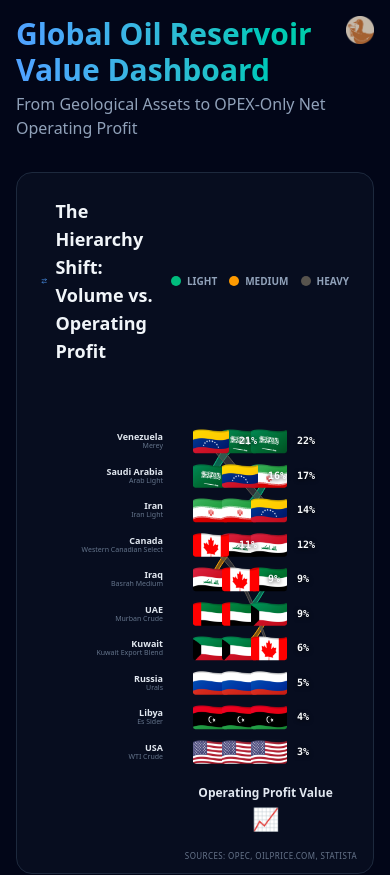
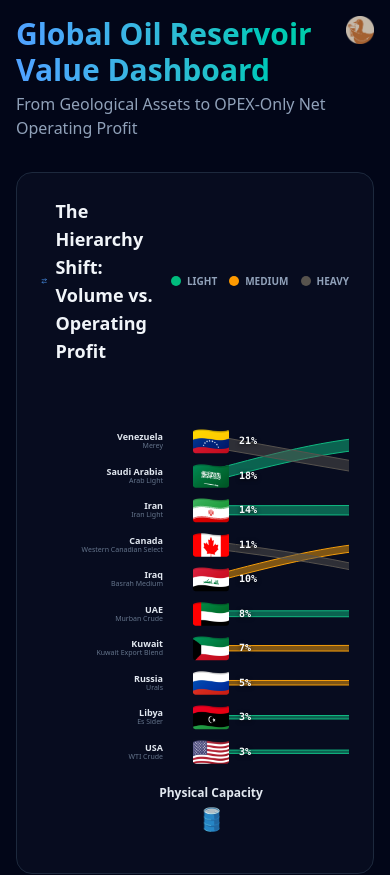
Before and after one commit to mldwr/oil-dashboard, a React (Vite) app: page / in a window 390 px wide. Shown: the top 875 px of the page. Built offline with nearby package versions, Linux system fonts and the light colour scheme.

Commit message:
Enhance chart responsiveness by adding overflow-x-auto and min-width styles

```diff
--- a/src/components/BumpChart.jsx
+++ b/src/components/BumpChart.jsx
@@ -30,7 +30,8 @@ const BumpChart = ({
         </div>
       </div>
 
-      <div className="w-full relative">
+      <div className="overflow-x-auto">
+      <div className="relative min-w-[640px]">
         <ResponsiveContainer width="100%" height={460}>
           <ComposedChart
             data={bumpChartData}
@@ -97,6 +98,7 @@ const BumpChart = ({
           </span>
         </div>
       </div>
+      </div>
     </div>
   );
 };
--- a/src/components/HistoricalChart.jsx
+++ b/src/components/HistoricalChart.jsx
@@ -101,7 +101,8 @@ const HistoricalChart = ({ countryFlags }) => {
           </div>
           <div className="mt-2 text-slate-500">Values are pre-aggregated in the historical dataset and rendered as time series.</div>
         </div>
-        <div className="w-full">
+        <div className="overflow-x-auto">
+        <div className="min-w-[600px]">
           <ResponsiveContainer width="100%" height={360}>
             <LineChart data={data} margin={{ top: 40, right: 30, left: 10, bottom: 30 }}>
               <CartesianGrid strokeDasharray="3 3" stroke="#1e293b" />
@@ -143,6 +144,7 @@ const HistoricalChart = ({ countryFlags }) => {
             </LineChart>
           </ResponsiveContainer>
         </div>
+        </div>
       </div>
     </div>
   );
--- a/src/components/MarginAnalysisChart.jsx
+++ b/src/components/MarginAnalysisChart.jsx
@@ -18,7 +18,8 @@ const MarginAnalysisChart = ({ calculatedData, CustomTooltip }) => {
         <h2 className="text-lg font-bold mb-6 flex items-center gap-2">
           <DollarSign className="text-emerald-400" /> Margin Analysis
         </h2>
-        <div className="w-full">
+        <div className="overflow-x-auto">
+        <div className="min-w-[520px]">
           <ResponsiveContainer width="100%" height={300}>
             <BarChart
               data={calculatedData}
@@ -59,6 +60,7 @@ const MarginAnalysisChart = ({ calculatedData, CustomTooltip }) => {
             </BarChart>
           </ResponsiveContainer>
         </div>
+        </div>
       </div>
     </div>
   );
--- a/src/components/ProfitSensitivityChart.jsx
+++ b/src/components/ProfitSensitivityChart.jsx
@@ -107,7 +107,8 @@ const ProfitSensitivityChart = ({ oilData, countryFlags }) => {
           <div className="mt-2 text-slate-500">This chart uses OPEX-only net profit, not gross market value.</div>
         </div>
 
-        <div className="h-100 w-full mb-8">
+        <div className="overflow-x-auto mb-8">
+        <div className="h-100 w-full min-w-[560px]">
           <ResponsiveContainer width="100%" height={420}>
             <LineChart
               data={chartData}
@@ -156,6 +157,7 @@ const ProfitSensitivityChart = ({ oilData, countryFlags }) => {
             </LineChart>
           </ResponsiveContainer>
         </div>
+        </div>
 
 
       </div>
```
